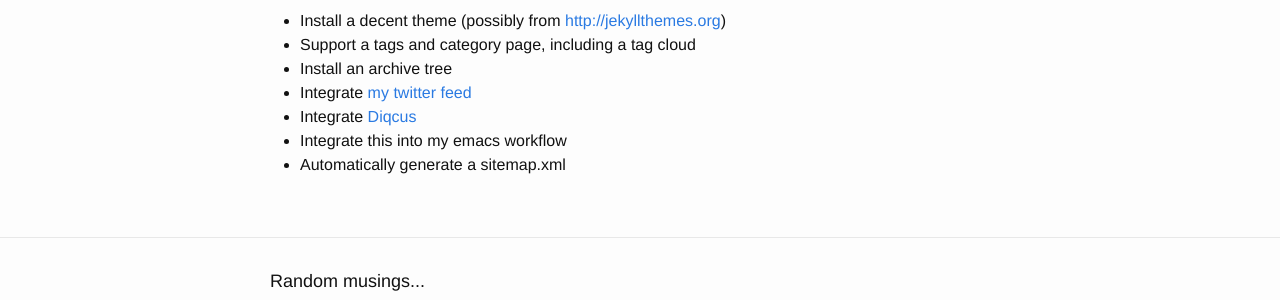
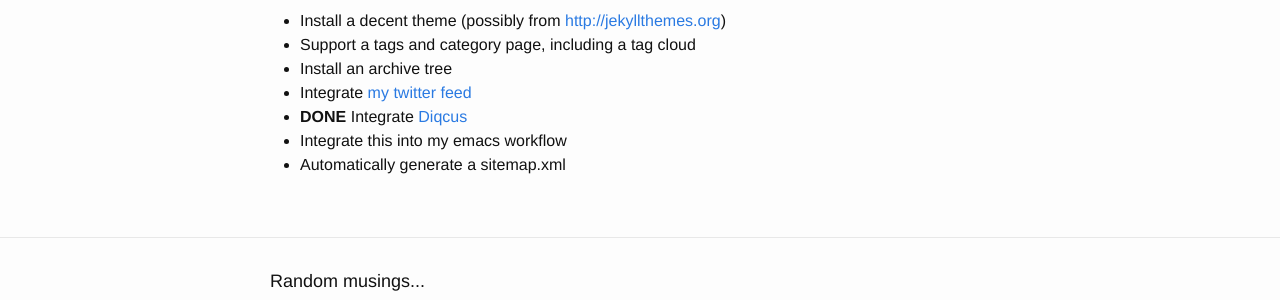
Before and after one commit to yatesco/colinyates.co.uk-OLD, a Jekyll site: the page built from jekyll/todo.md, in a window 1280 px wide. Shown: the part 269-569 px from the top of the page. Built offline with Jekyll 4.4.1, drawn with Linux system fonts in a browser that asks for light colours; comment, search, counter and statistics services are not loaded.

Commit message:
Bringing the TODO list up to date

```diff
--- a/jekyll/todo.md
+++ b/jekyll/todo.md
@@ -10,6 +10,6 @@ This blog is currently a pretty bare bones install of the most excellent [jekyll
 * Support a tags and category page, including a tag cloud
 * Install an archive tree
 * Integrate [my twitter feed](https://twitter.com/yatesco)
-* Integrate [Diqcus](https://disqus.com)
+* **DONE** Integrate [Diqcus](https://disqus.com)
 * Integrate this into my emacs workflow
 * Automatically generate a sitemap.xml
```
